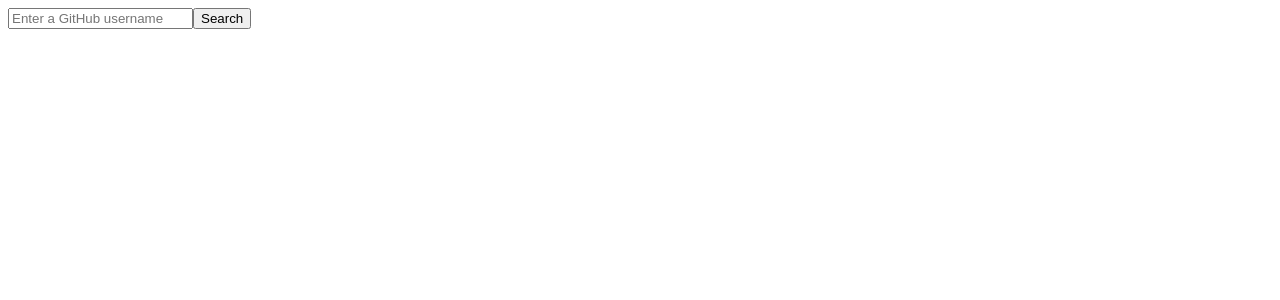
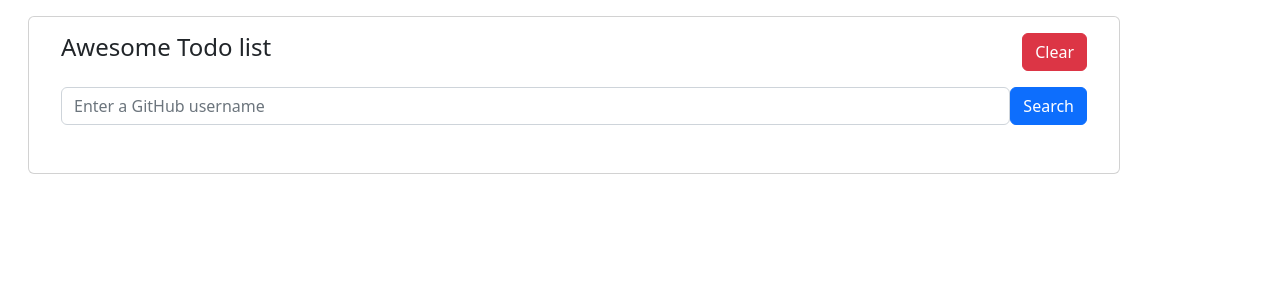
Before and after one commit to hellotrei/frontend-dev, a Next.js app: page / in a window 1280 px wide. Shown: the top 300 px of the page. Built offline with nearby package versions, Linux system fonts and the light colour scheme.

Commit message:
install bootstrap and added clear function to delete list

```diff
--- a/actions/index.ts
+++ b/actions/index.ts
@@ -1,4 +1,4 @@
-import { SET_REPOS, SET_USERNAME, SET_LOADING, SET_ERROR } from './types';
+import { SET_REPOS, SET_USERNAME, SET_LOADING, SET_ERROR, CLEAR_REPOS } from './types';
 
 export const setRepos = (repositories: any[]) => {
     return {
@@ -27,3 +27,9 @@ export const setError = (error: string) => {
         error
     }
 }
+
+export const clearRepos = () => {
+    return {
+        type: CLEAR_REPOS
+    }
+}
--- a/actions/types.ts
+++ b/actions/types.ts
@@ -2,10 +2,11 @@ export const SET_REPOS = 'SET_REPOS';
 export const SET_USERNAME = 'SET_USERNAME';
 export const SET_LOADING = 'SET_LOADING';
 export const SET_ERROR = 'SET_ERROR';
+export const CLEAR_REPOS = 'CLEAR_REPOS';
 
 export interface Action {
     type: string;
-    repositories?: any[];
+    repositories?: any;
     username?: string;
     isLoading?: boolean;
     error?: string;
@@ -15,4 +16,5 @@ export type ActionTypes =
   | typeof SET_REPOS
   | typeof SET_USERNAME
   | typeof SET_LOADING
-  | typeof SET_ERROR;
+  | typeof SET_ERROR
+  | typeof CLEAR_REPOS;
--- a/package.json
+++ b/package.json
@@ -14,6 +14,7 @@
     "@types/react": "18.0.27",
     "@types/react-dom": "18.0.10",
     "axios": "^1.2.4",
+    "bootstrap": "^5.2.3",
     "eslint": "8.32.0",
     "eslint-config-next": "13.1.5",
     "next": "13.1.5",
--- a/pages/_app.tsx
+++ b/pages/_app.tsx
@@ -2,6 +2,7 @@ import React from 'react';
 import { Provider } from 'react-redux';
 import store from '@/reducers';
 import Repositories from './index';
+import 'bootstrap/dist/css/bootstrap.css';
 
 const App = () => {
   return (
--- a/pages/index.tsx
+++ b/pages/index.tsx
@@ -1,62 +1,73 @@
 import React, { useState } from 'react';
 import { useDispatch, useSelector } from 'react-redux';
-import { setUsername, setLoading, setRepos, setError } from '../actions';
+import { setUsername, setLoading, setRepos, setError, clearRepos } from '../actions';
 import { getRepositories } from '../api';
-import { AppState } from '../reducers/repositories';
+import { AppState } from '@/reducers/repositories';
 import { Repository } from '@/interfaces/repository';
 
 const Repositories = () => {
+  const dispatch = useDispatch();
   const [username, setUsernameState] = useState('');
-  const dispatch = useDispatch();
   const repositories = useSelector((state: AppState) => state.repositories.repositories);
-  const error = useSelector((state: AppState) => state.error);
-
-  if (error) {
-    return <div>{error}</div>;
-  }
-
+  const error = useSelector((state: AppState) => state.repositories.error);
+  const isLoading = useSelector((state: AppState) => state.repositories.isLoading);
 
   const handleSubmit = async (e: React.FormEvent<HTMLFormElement>) => {
     e.preventDefault();
     try {
+      const repos = await getRepositories(username);
+      dispatch(setLoading(true));
       dispatch(setUsername(username));
-      dispatch(setLoading(true));
-      const repos = await getRepositories(username);
       dispatch(setRepos(repos));
+      dispatch(setError(''));
     } catch (error) {
       if(error instanceof Error){
         dispatch(setError(error.message));
+        dispatch(setRepos([]));
       }
     } finally {
       dispatch(setLoading(false));
     }
   };
 
+  const handleClear = () => {
+    dispatch(clearRepos());
+    setError('');
+    setUsername('');
+  };
+
   return (
-    <div>
-      <form onSubmit={handleSubmit}>
-        <input
-          type="text"
-          placeholder="Enter a GitHub username"
-          value={username}
-          onChange={e => setUsernameState(e.target.value)}
-        />
-        <button type="submit">Search</button>
+      <div className="page-content page-container p-3" id="page-content">
+          <div className="padding">
+              <div className="row container d-flex justify-content-center">
+                  <div className="col-md-12">
+                      <div className="card px-3">
+                          <div className="card-body">
+                              <div className="add-items d-flex justify-content-between">
+                                  <h4 className="card-title">Awesome Todo list</h4>
+                                  <button className="add btn btn-danger font-weight-bold todo-list-add-btn" onClick={handleClear}>Clear</button>
+                              </div>
+                              <form onSubmit={handleSubmit} className="add-items d-flex my-3">
+                                <input type="text" className="form-control todo-list-input" placeholder="Enter a GitHub username" value={username} onChange={e => setUsernameState(e.target.value)} />
+                                <button type="submit" className="add btn btn-primary font-weight-bold todo-list-add-btn">Search</button>
                               </form>
-      {/* Render the repositories or the error message */}
-      {repositories.length > 0 && (
-        <div>
-          <h3>Repositories from {username}</h3>
-          <ul>
+                              <div className="list-wrapper">
+                                  <ul className="d-flex flex-column-reverse todo-list">
                                   {repositories.map((repo: Repository) => (
                                     <li key={repo.id}>
                                       <h4>{repo.name}</h4>
-                <p>{repo.description}</p>
+                                      <div className="form-check"> <label className="form-check-label"> {repo.name} <i className="input-helper"></i></label> </div>
                                     </li>
                                   ))}
+                                  {isLoading && <p className="d-flex justify-content-center p-3">Loading...</p>}
+                                  {error && <p className="d-flex justify-content-center p-3">{error}</p>}
                                   </ul>
                               </div>
-      )}
+                          </div>
+                      </div>
+                  </div>
+              </div>
+          </div>
       </div>
   );
 };
--- a/reducers/repositories.ts
+++ b/reducers/repositories.ts
@@ -1,7 +1,7 @@
-import { SET_REPOS, SET_USERNAME, SET_LOADING, SET_ERROR, Action } from '../actions/types';
+import { SET_REPOS, SET_USERNAME, SET_LOADING, SET_ERROR, CLEAR_REPOS, Action } from '../actions/types';
 
 export interface AppState {
-    repositories: any[],
+    repositories: any,
     username: string,
     isLoading: boolean,
     error: string
@@ -17,13 +17,15 @@ const initialState: AppState = {
 export default function repositories(state = initialState, action: Action) {
     switch (action.type) {
         case SET_REPOS:
-            return { ...state, repositories: action.repositories };
+            return { ...state, repositories: action.repositories};
         case SET_USERNAME:
             return { ...state, username: action.username };
         case SET_LOADING:
             return { ...state, isLoading: action.isLoading };
         case SET_ERROR:
             return { ...state, error: action.error };
+        case CLEAR_REPOS:
+            return { ...initialState };
         default:
             return state;
     }
```
Also changed, not shown: 1 other file (tests, documents, lock files or other folders). Lines whose indentation alone changed are shown as unchanged.
